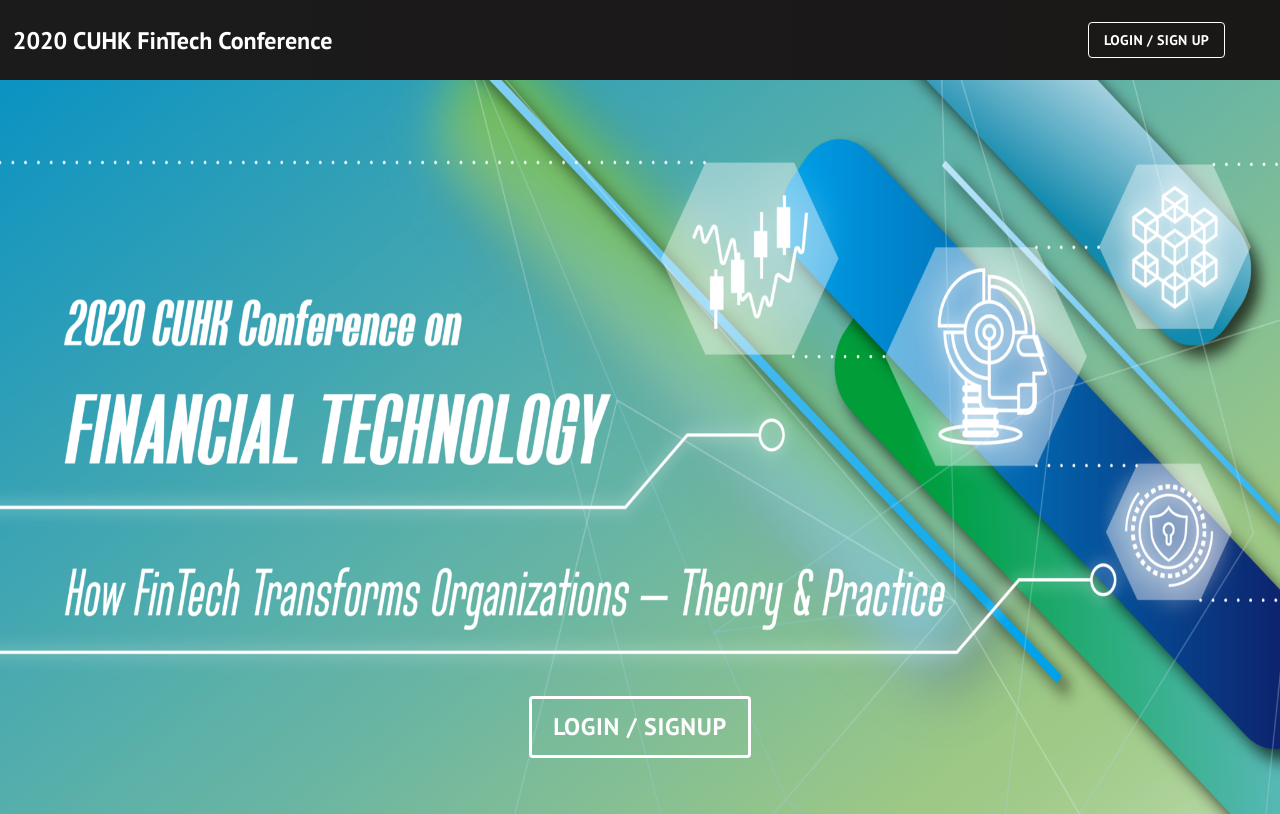
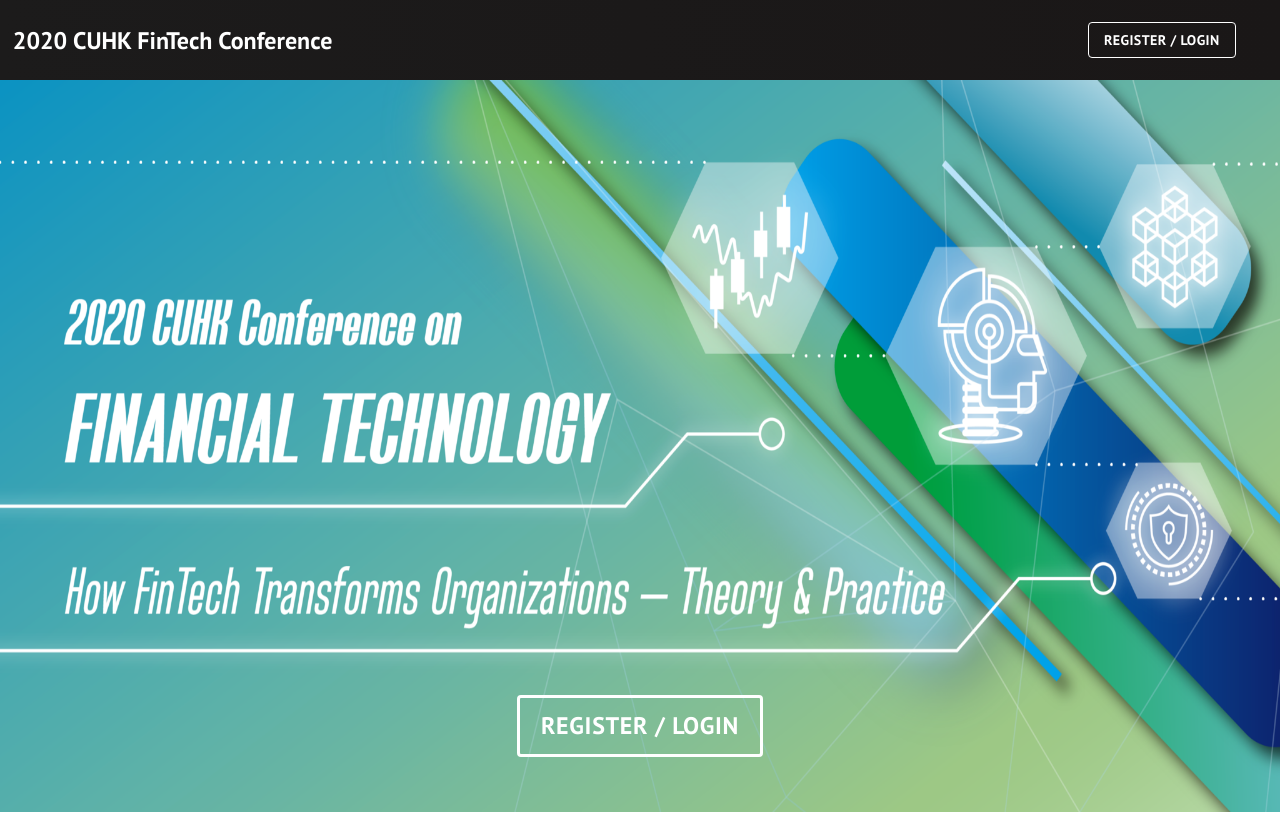
Before and after one commit to jackykwandesign/fintech-event-cuhk, a React (Create React App) app: page /2020fintech/ in a window 1280 px wide. Built offline with nearby package versions, Linux system fonts and the light colour scheme; no server answers.

Commit message:
remove useless icon

```diff
--- a/src/components/App/index.tsx
+++ b/src/components/App/index.tsx
@@ -108,8 +108,8 @@
       </Route>
     </Switch>
     </div>
-
-    <div className="content-container">
+    {/* style={{borderLeft:"1px solid black",maxWidth:"1400px"}} */}
+    <div className="content-container" >
     <Switch>
 
       <Route exact path="/2020fintech/">
--- a/src/components/LandingPage/landingPage.module.css
+++ b/src/components/LandingPage/landingPage.module.css
@@ -12,7 +12,7 @@
 .hero_container {
   /* background: url('/images/img-home.jpg') center center/cover no-repeat; */
   /* background: url('/images/backdrop.png') center center/cover no-repeat;; */
-  height: 91.7vh;
+  height: 91.5vh;
   /* width: 100%; */
   /* height: 90vw; */
   /* width: 100%; */
@@ -28,11 +28,11 @@
 .hero_btns{
   margin-top: 70vh;
   overflow: visible;
-  z-index: 999;
+  z-index: 1;
   position: fixed;
   /* width: 20%; */
+}
 
-}
 @media screen and (max-width: 1024px) {
   .hero_btns{
     margin-top: 60vh;
--- a/src/components/LandingPage/landingPage.tsx
+++ b/src/components/LandingPage/landingPage.tsx
@@ -54,7 +54,7 @@
           // </StyledButton >
         :
           <StyledButton  variant="outlined" size="large"  color="primary" onClick={()=>history.push("/2020fintech/register")}>
-            LOGIN / SIGNUP
+            Register / Login
           </StyledButton >
       }
 
--- a/src/components/NavBar/navbar.tsx
+++ b/src/components/NavBar/navbar.tsx
@@ -113,7 +113,7 @@
                   </li>
                   <li>
                     <Link to="/2020fintech/" className='nav-links-mobile' onClick={handleMobileSignOut}>
-                      SignOut
+                      SIGNOUT
                     </Link>
                   </li>
                 </>
@@ -125,7 +125,7 @@
             <ul className={click ? 'nav-menu active' : 'nav-menu' }>
               <li className='nav-item'>
                 <Link to='/2020fintech/register' className='nav-links-mobile' onClick={closeMobileMenu}>
-                  Login / Sign Up
+                  REGISTER / LOGIN
                 </Link>
               </li>
             </ul>
@@ -137,7 +137,7 @@
             <div className="nav-button-container">
             <Link to="/2020fintech/register" className="nav-buttons">
               <ColorButton variant="outlined" className={classes.margin}>
-                Login / Sign Up
+              REGISTER / LOGIN
               </ColorButton>
             </Link>
             </div>
@@ -150,7 +150,7 @@
               <span>{currentGlobalUser?.name ? currentGlobalUser.name : "Guest"}</span>
               <Link to="/2020fintech/" className="nav-buttons">
                 <ColorButton variant="outlined" className={classes.margin} onClick={signOut}>
-                  SignOut
+                  SIGNOUT
                 </ColorButton>
               </Link>
             </div>
--- a/src/components/ProjectDemo/demoCard.module.css
+++ b/src/components/ProjectDemo/demoCard.module.css
@@ -33,7 +33,8 @@
 
 .projectButtonContainer{
     margin-top: 20px;
-  display: flex;
-  justify-content: center;
-  align-items: center;
+    display: flex;
+    flex-direction: column;
+    justify-content: center;
+    align-items: center;
 }
--- a/src/components/ProjectDemo/projectDemo.tsx
+++ b/src/components/ProjectDemo/projectDemo.tsx
@@ -140,6 +140,8 @@
 
     return (
         <div className={styles.projectButtonContainer}>
+            <h1>Demo Session</h1>
+            {/* <img src="/images/icon-projectDemo.png" width="250" height="250" /> */}
             <ProjectButton/>
         </div>
 
--- a/src/components/Webinar/webinar.module.css
+++ b/src/components/Webinar/webinar.module.css
@@ -23,10 +23,22 @@
     }
 }
 
-.webinarSubContainer{
+.webinarSubContainer1{
     margin-top: 2vh;
     flex: 1;
-    min-width: 700px;
+    min-width: 900px;
+    display: flex;
+    flex-direction: column;
+    justify-content: flex-start;
+    align-items: center;
+    /* height: 700px;  */
+    height: 100%;
+    /* overflow-y: scroll; */
+}
+.webinarSubContainer2{
+    margin-top: 2vh;
+    flex: 1;
+    min-width: 500px;
     display: flex;
     flex-direction: column;
     justify-content: flex-start;
--- a/src/components/Webinar/webinar.tsx
+++ b/src/components/Webinar/webinar.tsx
@@ -271,10 +271,13 @@
     return (
         <div className={styles.webinarContainer}>
 
-            <div className={styles.webinarSubContainer}>
+            <div className={styles.webinarSubContainer1}>
                 {/* <div className={styles.sameRow}><h1>Upcoming Webinar</h1><Divider style={{width:"250px"}}/></div> */}
-
+                {/* <div className={styles.sameRow}>
+                <img src="/images/icon-webinar.png" width="250" height="250" />
                 <h1>Upcoming Webinar</h1>
+                </div> */}
+                 <h1>Upcoming Webinar</h1>
                 <button onClick = {addLiveEvent}>Add Live Event</button>
                 {/* <button onClick = {initWebinar}>Add test Event</button> */}
                 {
@@ -288,7 +291,7 @@
                     })
                 }
             </div>
-            <div className={styles.webinarSubContainer}>
+            <div className={styles.webinarSubContainer2}>
                 <h1>Webinar Replay</h1>
                 {/* <button onClick = {initPastWebinar}>Add Past Event</button> */}
                 {
```
